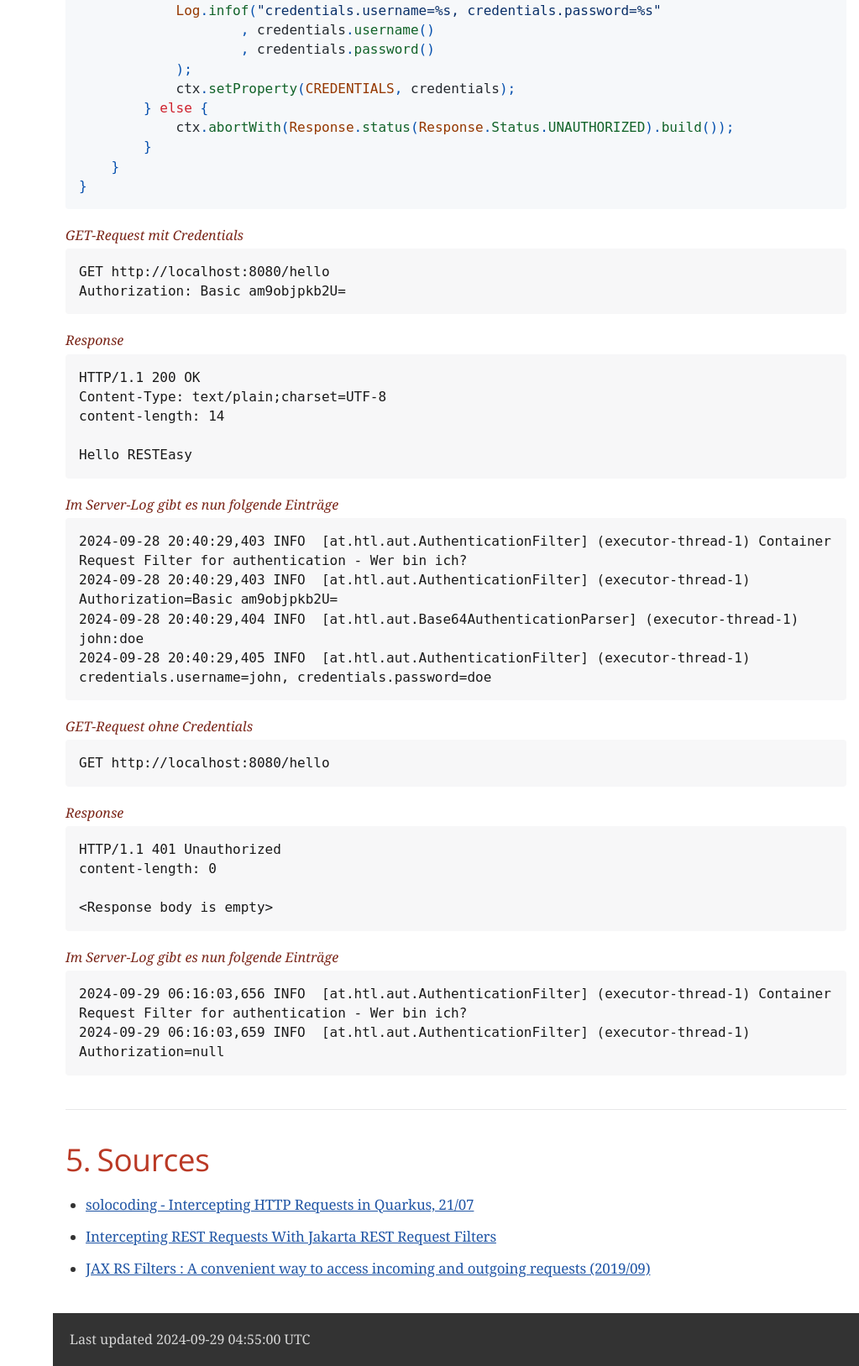
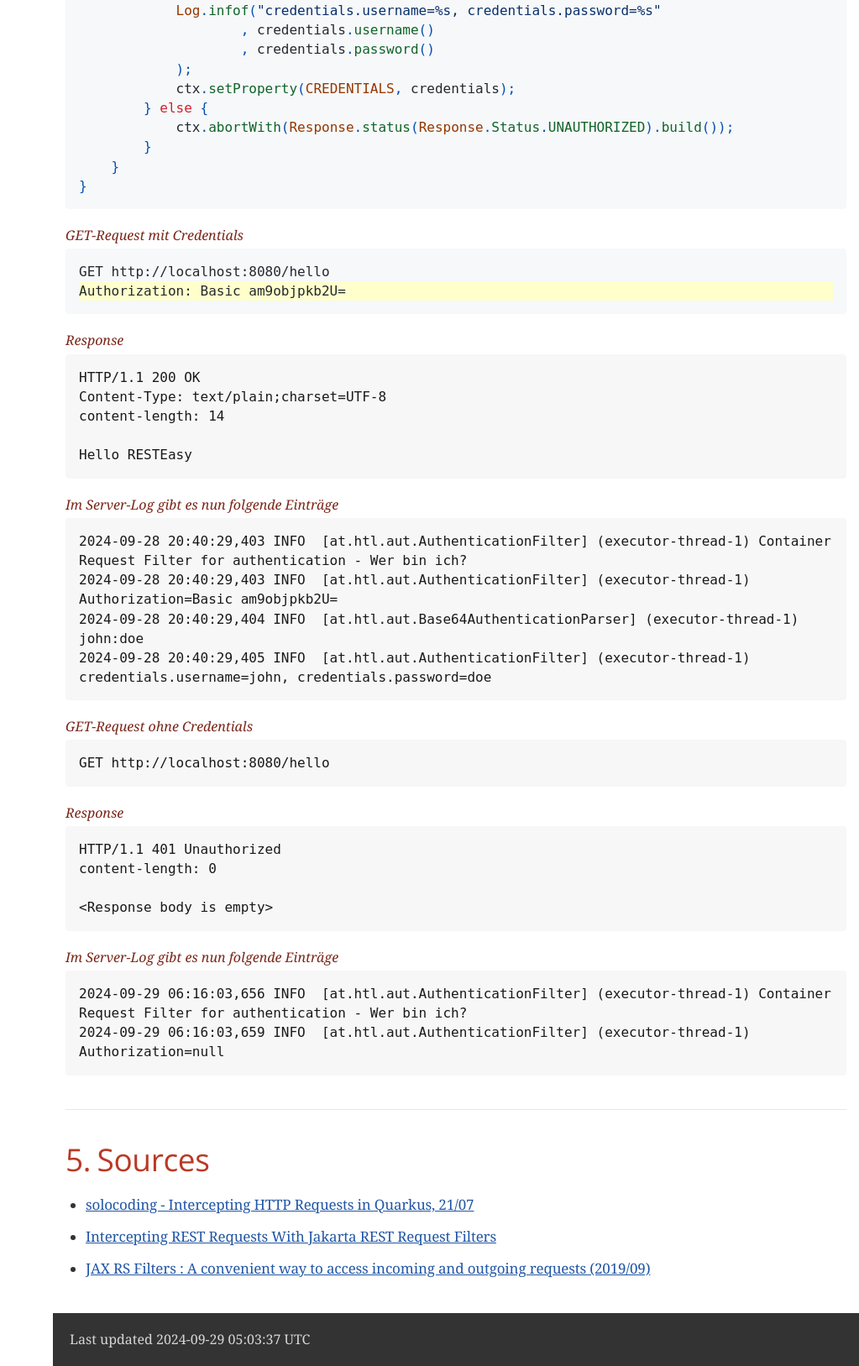
Before and after one commit to htl-leonding-college/quarkus-security-lecture-notes, a plain HTML site: page http-filter-auth.html in a window 1280 px wide. Shown: the part 6957-8584 px from the top of the page at 84% size, without its empty margins (257-1280 px from the left). Drawn offline with nearby package versions, Linux system fonts and the light colour scheme; a web font is replaced by a local one.

Commit message:
Deploying to gh-pages from @ htl-leonding-college/quarkus-security-lecture-notes@28d3354fcf2b8d68807664fdba48bb9d1d880604 🚀

```diff
--- a/http-filter-auth.html
+++ b/http-filter-auth.html
@@ -873,8 +873,9 @@ content-length: 0</pre>
 <div class="listingblock">
 <div class="title">GET-Request mit Credentials</div>
 <div class="content">
-<pre>GET http://localhost:8080/hello
-Authorization: Basic am9objpkb2U=</pre>
+<pre class="rouge highlight"><code data-lang="httprequest">GET http://localhost:8080/hello
+<span class="hll">Authorization: Basic am9objpkb2U=
+</span></code></pre>
 </div>
 </div>
 <div class="listingblock">
@@ -942,7 +943,7 @@ content-length: 0
 </div>
 <div id="footer">
 <div id="footer-text">
-Last updated 2024-09-29 04:55:00 UTC
+Last updated 2024-09-29 05:03:37 UTC
 </div>
 </div>
 </body>
```
Also changed, not shown: index.html (+4 -2 lines), jwt-rbac.html (+1 -1 lines), keycloak-angular.html (+1 -1 lines), keycloak-rbac.html (+1 -1 lines), slides/demo.html (+1 -1 lines).
